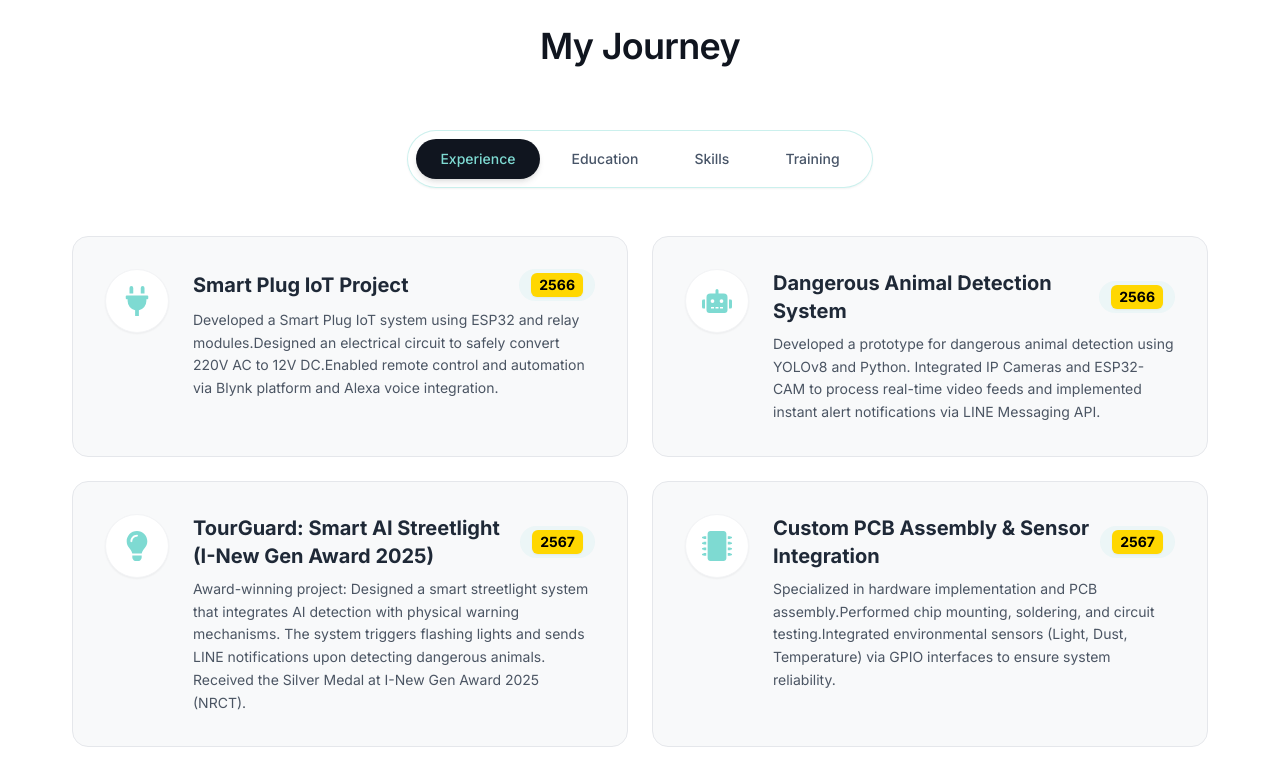
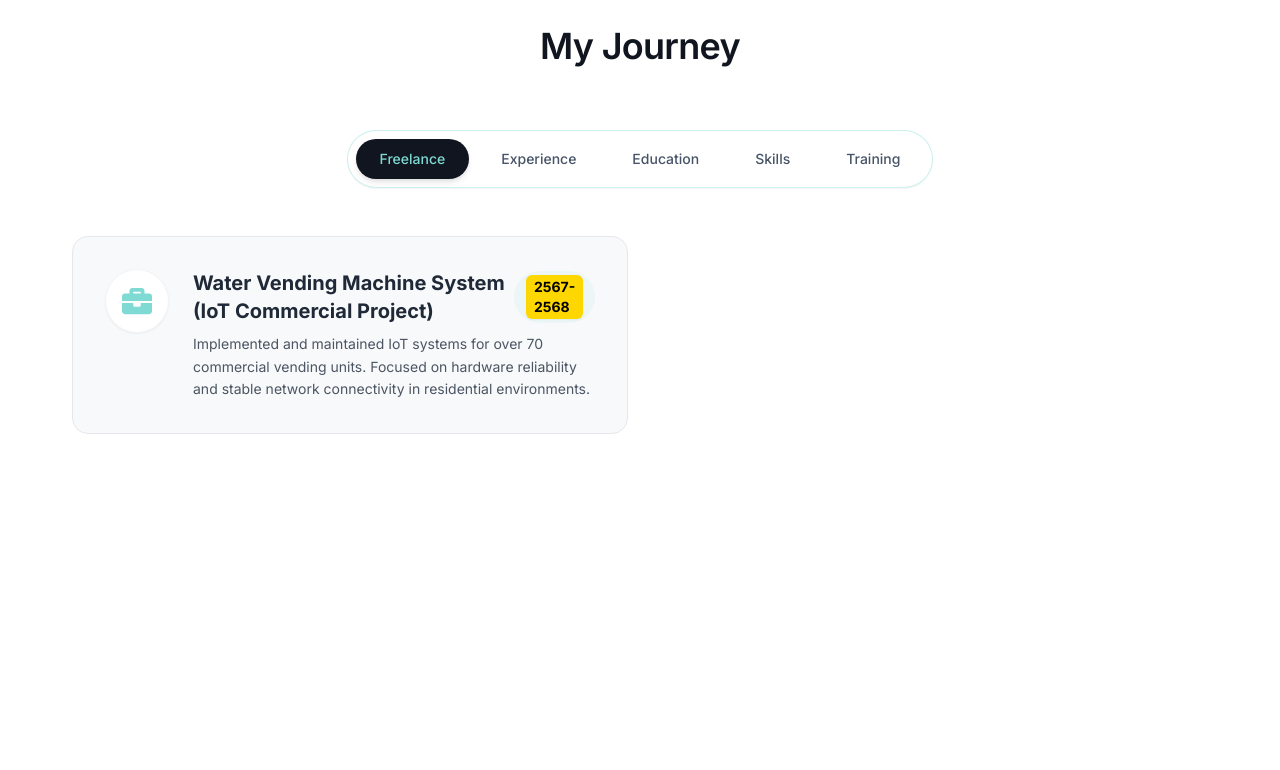
Before and after one commit to SaranphatTreepien/Portfolio, a Next.js app: page / in a window 1280 px wide. Shown: the part 2360-3130 px from the top of the page. Built offline with nearby package versions, Linux system fonts and the light colour scheme; no server answers; the database is empty.

Commit message:
Add freelance tab and data to Cards component
Introduces a new 'freelance' tab with related project data to the Cards component. Sets 'freelance' as the default tab and updates the UI to include a trigger for the new tab, enhancing the display of professional journey information.

```diff
--- a/components/Cards/Cards.jsx
+++ b/components/Cards/Cards.jsx
@@ -36,6 +36,21 @@ const Year = ({ children }) => (
 
 // --- Data Section ---
 const journeyData = {
+  freelance: [
+    {
+      company: "Water Vending Machine System (IoT Commercial Project)",
+      icon: <FaBriefcase />,
+      duration: <Year>2567-2568</Year>,
+      description: "Implemented and maintained IoT systems for over 70 commercial vending units. Focused on hardware reliability and stable network connectivity in residential environments.",
+      details: [
+        "Hardware: PCB assembly, soldering, and chip-level troubleshooting for control boards.",
+        "Network: SIM-based IoT configuration and IP management for machine-to-server communication.",
+        "System: On-site troubleshooting and API integration testing with the backend team.",
+        "Scale: Successfully deployed 70+ operational units."
+      ],
+      type: "default"
+    },
+  ],
   experience: [
     {
       company: "Smart Plug IoT Project",
@@ -175,11 +190,18 @@ const Cards = () => {
   return (
     <section className="w-full max-w-7xl mx-auto px-4 py-8">
       <Tabs
-        defaultValue="experience"
+        defaultValue="freelance"// ตั้งค่าแท็บเริ่มต้นเป็น "freelance"
         className="flex flex-col items-center w-full"
       >
         {/* TabsList */}
+
         <TabsList className="flex flex-wrap justify-center gap-2 bg-white/50 backdrop-blur-md border border-gray-200 p-2 rounded-full mb-12 shadow-sm sticky top-4 z-10">
+          <TabsTrigger
+            value="freelance"
+            className="rounded-full px-6 py-2 text-sm font-medium data-[state=active]:bg-primary data-[state=active]:text-accent data-[state=active]:shadow-md transition-all duration-300"
+          >
+            Freelance
+          </TabsTrigger>
           <TabsTrigger
             value="experience"
             className="rounded-full px-6 py-2 text-sm font-medium data-[state=active]:bg-primary data-[state=active]:text-accent data-[state=active]:shadow-md transition-all duration-300"
```
